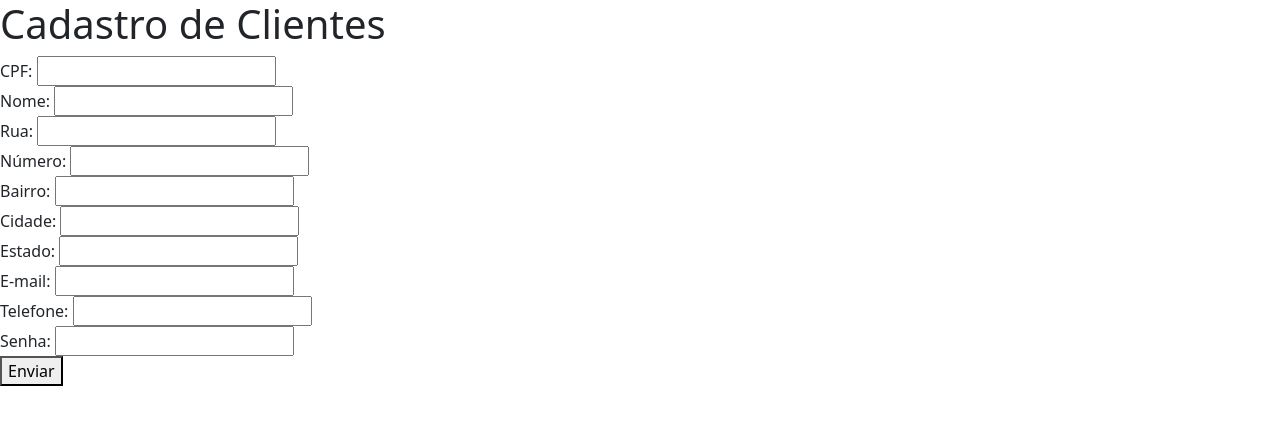
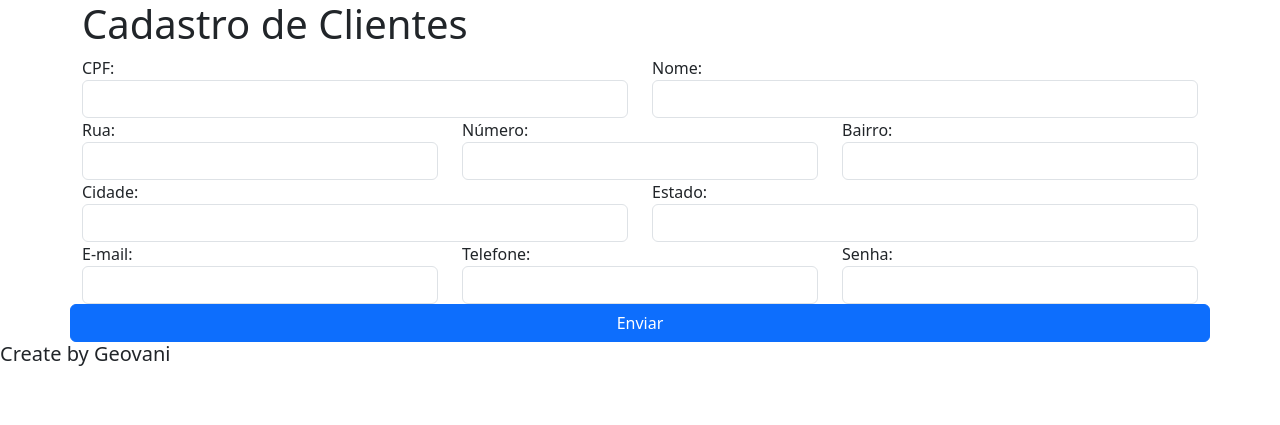
Before and after one commit to Geovani237/Atividade_10.3, a PHP site: page /cadastro_clientes.php in a window 1280 px wide. Shown: the top 425 px of the page. Run offline with PHP 8.4, Linux system fonts and the light colour scheme.

Commit message:
mudanças

```diff
--- a/parte2/cadastro_clientes.php
+++ b/parte2/cadastro_clientes.php
@@ -1,56 +1,63 @@
 <?php include_once "header.php"; ?>
 <form action="inserir_cliente.php" method="POST">
+    <div class="container">
+        <div class="row">
             <h1>Cadastro de Clientes</h1>
-        <label>
+            <div class="col-6">
                 CPF:
-            <input type="number" name="cpf">
-        </label><br>
+                <input class="form-control" type="number" name="cpf">
+            </div>
+            <div class="col-6">
+                Nome:
+                <input class="form-control" type="text" name="nome">
+            </div>
 
-        <label>
-            Nome:
-            <input type="text" name="nome">
-        </label><br>
 
-        <label>
+            <div class="col-4">
                 Rua:
-            <input type="text" name="rua">
-        </label><br>
+                <input class="form-control" type="text" name="rua">
+            </div>
 
-        <label>
+            <div class="col-4">
                 Número:
-            <input type="text" name="numero">
-        </label><br>
+                <input class="form-control" type="text" name="numero">
+            </div>
 
-        <label>
+            <div class="col-4">
                 Bairro:
-            <input type="text" name="bairro">
-        </label><br>
+                <input class="form-control" type="text" name="bairro">
+            </div>
 
-        <label>
+            <div class="col-6">
                 Cidade:
-            <input type="text" name="cidade">
-        </label><br>
+                <input class="form-control" type="text" name="cidade">
+            </div>
 
-        <label>
+            <div class="col-6">
                 Estado:
-            <input type="text" name="estado">
-        </label><br>
+                <input class="form-control" type="text" name="estado">
+            </div>
 
-        <label>
+            <div class="col">
                 E-mail:
-            <input type="email" name="email">
-        </label><br>
+                <input class="form-control" type="email" name="email">
+                </div>
 
-        <label>
+            <div class="col">
                 Telefone:
-            <input type="text" name="telefone">
-        </label><br>
+                <input class="form-control" type="text" name="telefone">
 
-        <label>
+            </div>
+
+            <div class="col">
                 Senha:
-            <input type="password" name="senha">
-        </label><br>
+                <input class="form-control" type="password" name="senha">
+            </div>
 
-        <button type="submit">Enviar</button>
+            <button class="btn btn-primary" type="submit">Enviar</button>
+
+        </div>
+
+    </div>
 </form>
 <?php include_once "footer.php"; ?>
--- a/parte2/footer.php
+++ b/parte2/footer.php
@@ -1,3 +1,6 @@
 
+<footer>
+    <h5>Create by Geovani</h5>
+</footer>
 </body>
 </html>
```
Also changed, not shown: parte2/index.php (added, +16 -0 lines). Lines whose indentation alone changed are shown as unchanged.
